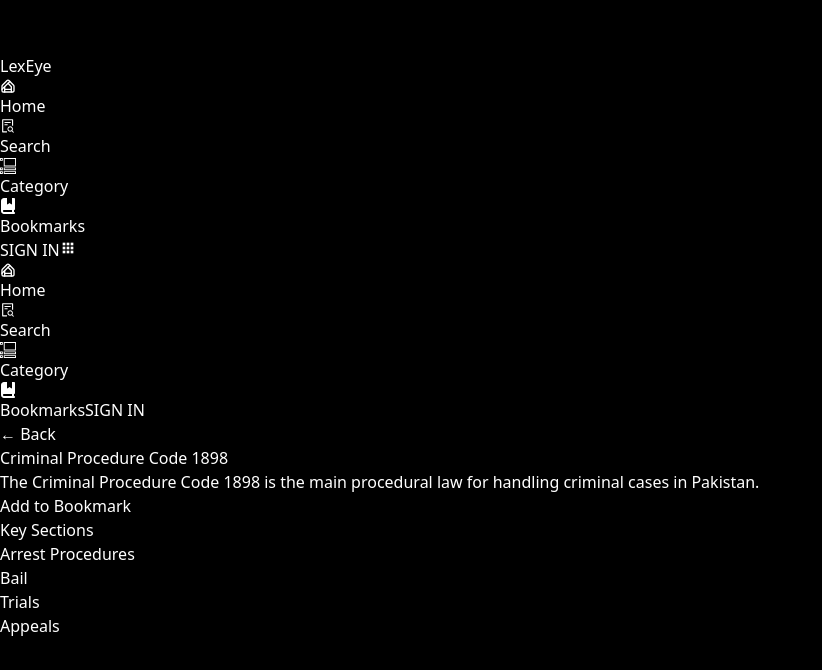
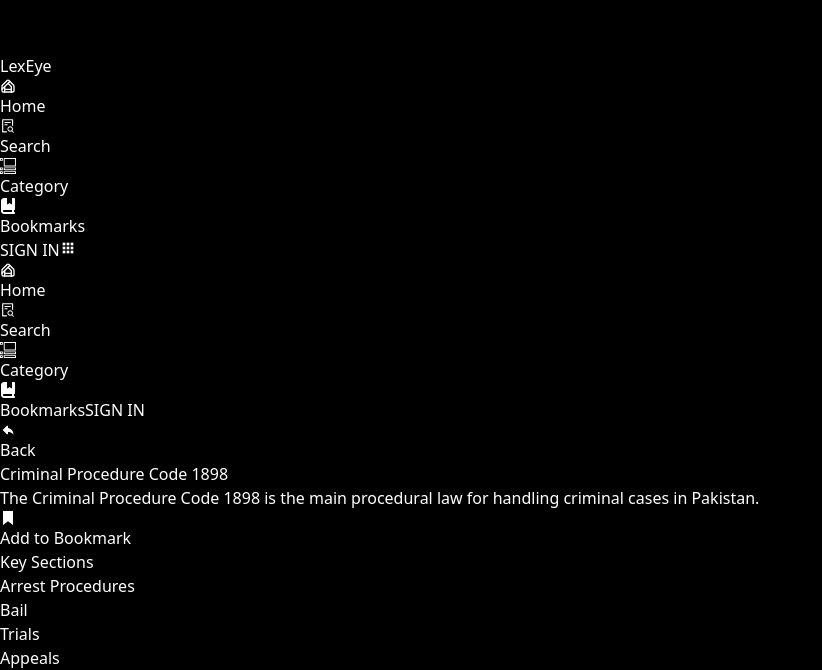
Before and after one commit to Haroon300/LexEye, a React (Vite) app in the folder fronend/front/: page /law/1 in a window 1280 px wide. Shown: the part 1078-1748 px from the top of the page, without its empty margins (0-822 px from the left). Before the commit the page ends 1716 px from the top, so only its background shows below. Built offline with nearby package versions, Linux system fonts and the light colour scheme.

Commit message:
icons updated

```diff
--- a/fronend/front/src/Bookmarks.jsx
+++ b/fronend/front/src/Bookmarks.jsx
@@ -1,6 +1,8 @@
 import { useEffect, useState } from "react";
 import { getBookmarks, removeBookmark } from "./utils/bookmarkUtils";
 import { Link } from "react-router-dom";
+import { RiDeleteBin5Fill } from "react-icons/ri";
+import { GrView } from "react-icons/gr";
 
 const Bookmarks = () => {
   const [bookmarks, setBookmarks] = useState([]);
@@ -31,14 +33,16 @@ const Bookmarks = () => {
               <div className="flex justify-between">
                 <Link
                   to={`/law/${law.id}`}
-                  className="px-3 py-1 bg-[#e99b63] hover:bg-[#ffb27d] text-black rounded-full"
+                  className="flex items-center px-3 py-1 bg-[#e99b63] hover:bg-[#ffb27d] text-black rounded-full"
                 >
+                  <GrView className="text-xl mr-2"/>
                   View
                 </Link>
                 <button
                   onClick={() => handleRemove(law.id)}
-                  className="px-3 py-1 bg-red-500 hover:bg-red-600 text-white rounded-full"
+                  className="px-3 flex items-center py-1 bg-red-500 hover:bg-red-600 text-white rounded-full"
                 >
+                  <RiDeleteBin5Fill className="text-xl mr-2"/>
                   Remove
                 </button>
               </div>
--- a/fronend/front/src/components/LawDetail.jsx
+++ b/fronend/front/src/components/LawDetail.jsx
@@ -1,6 +1,9 @@
 import { useParams, useNavigate } from "react-router-dom";
 import { useState, useEffect } from "react";
 import { addBookmark, removeBookmark, isBookmarked } from "../utils/bookmarkUtils";
+import { IoBookmarkSharp } from "react-icons/io5";
+import { TiArrowBack } from "react-icons/ti";
+
 
 const dummyLawDetails = {
   1: {
@@ -60,9 +63,10 @@ const LawDetail = () => {
       {/* Back Button */}
       <button
         onClick={() => navigate(-1)}
-        className="mb-6 px-4 py-2 bg-[#e99b63] hover:bg-[#ffb27d] text-black font-semibold rounded-full transition-all"
+        className="flex items-center mb-6 px-4 py-2 bg-[#e99b63] hover:bg-[#ffb27d] text-black font-semibold rounded-full transition-all"
       >
-        ← Back
+        <TiArrowBack className="text-2xl mr-2" />
+         Back
       </button>
 
       {/* Law Title */}
@@ -74,12 +78,13 @@ const LawDetail = () => {
       {/* Bookmark Button */}
       <button
         onClick={handleBookmark}
-        className={`mb-8 px-4 py-2 rounded-full font-semibold transition-all ${
+        className={`flex items-center mb-8 px-4 py-2 rounded-full font-semibold transition-all ${
           bookmarked
             ? "bg-red-500 hover:bg-red-600 text-white"
             : "bg-[#e99b63] hover:bg-[#ffb27d] text-black"
         }`}
       >
+        <IoBookmarkSharp className="mr-2 text-2xl" />
         {bookmarked ? "Remove Bookmark" : "Add to Bookmark"}
       </button>
 
--- a/fronend/front/src/components/lawlist.jsx
+++ b/fronend/front/src/components/lawlist.jsx
@@ -1,4 +1,5 @@
 import { useParams, Link, useNavigate } from "react-router-dom";
+import { TiArrowBack } from "react-icons/ti";
 
 const dummyLaws = {
   "criminal-law": [
@@ -25,9 +26,10 @@ const LawList = () => {
       {/* Back Button */}
       <button
         onClick={() => navigate(-1)}
-        className="mb-6 px-4 py-2 bg-[#e99b63] hover:bg-[#ffb27d] text-black font-semibold rounded-full transition-all"
+        className="flex items-center mb-6 px-4 py-2 bg-[#e99b63] hover:bg-[#ffb27d] text-black font-semibold rounded-full transition-all"
       >
-        ← Back
+        <TiArrowBack className="text-2xl mr-2" />
+         Back
       </button>
 
       {/* Title */}
```
Also changed, not shown: fronend/front/src/index.css (line endings or trailing spaces).
